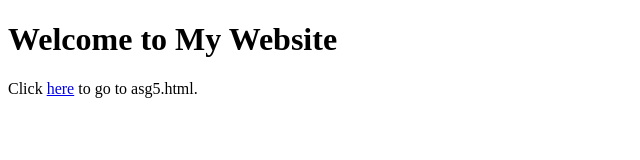
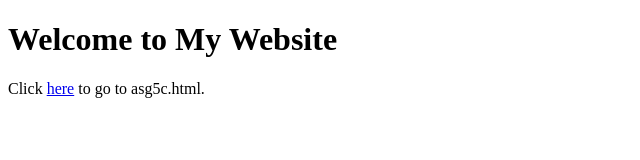
Before and after one commit to crystalh000/cse160-asg5c, a website built with Vite: page index.html in a window 1280 px wide. Shown: the full height of the page, 0-640 px from the left. Built offline with nearby package versions, Linux system fonts and the light colour scheme.

Commit message:
pushing code for deployment

```diff
--- a/index.html
+++ b/index.html
@@ -12,7 +12,7 @@
     </head>
     <body>
         <h1>Welcome to My Website</h1>
-        <p>Click <a href="src/asg5.html">here</a> to go to asg5.html.</p>
+        <p>Click <a href="src/asg5.html">here</a> to go to asg5c.html.</p>
         <canvas id="c"></canvas>
         <!-- <script type="module" src="/.././scripts.js"></script> -->
 
--- a/vite.config.js
+++ b/vite.config.js
@@ -3,7 +3,7 @@
 
 export default {
   publicDir: "src",
-  base: "/cse160-asg5b/",
+  base: "/cse160-asg5c/",
   build: {
     rollupOptions: {
       input: {
```
Also changed, not shown: package.json (added, +16 -0 lines), 1 other file.
